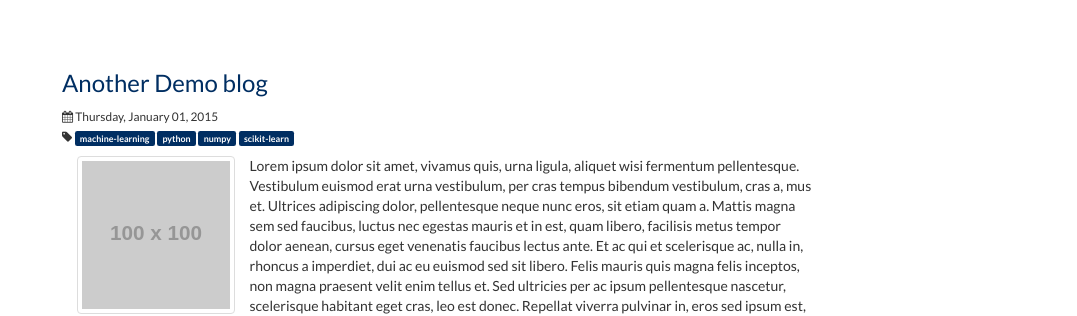
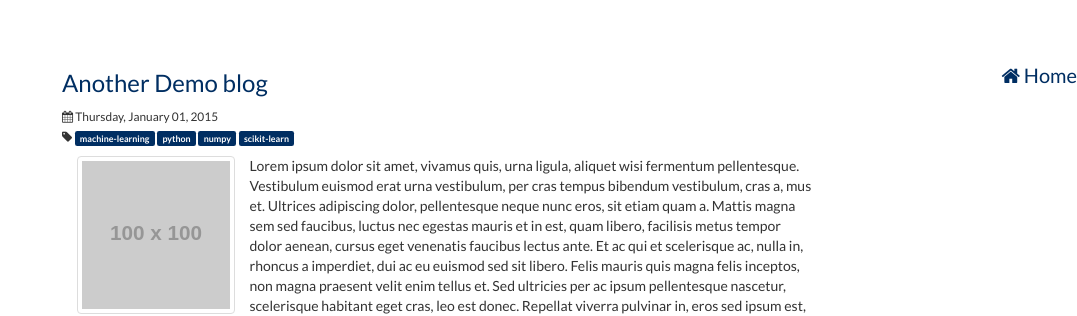
Before and after one commit to vadzim-pro/blog, a Jekyll site: the page built from index.html, in a window 1280 px wide. Shown: the top 316 px of the page, without its empty margins (203-1280 px from the left). Built offline with Jekyll 4.4.1, drawn with Linux system fonts in a browser that asks for light colours; nearby versions of some CDN libraries.

Commit message:
Update header.html

```diff
--- a/_includes/header.html
+++ b/_includes/header.html
@@ -1,5 +1,19 @@
 <header>
 
+<header>
+
+        <ul id="main-menu" class="nav navbar-nav navbar-right">
+
+          {% for menuItem in site.data.menu.mainmenu %}
+            <li><a href="{{ menuItem[1].url | prepend: site.baseurl }}">
+              <i class="fa {{menuItem[1].icon_class}}"></i> {{menuItem[1].text}}</a>
+            </li>
+          {% endfor %}
+
+        </ul>
 
 
 </header>
+
+
+</header>
```
